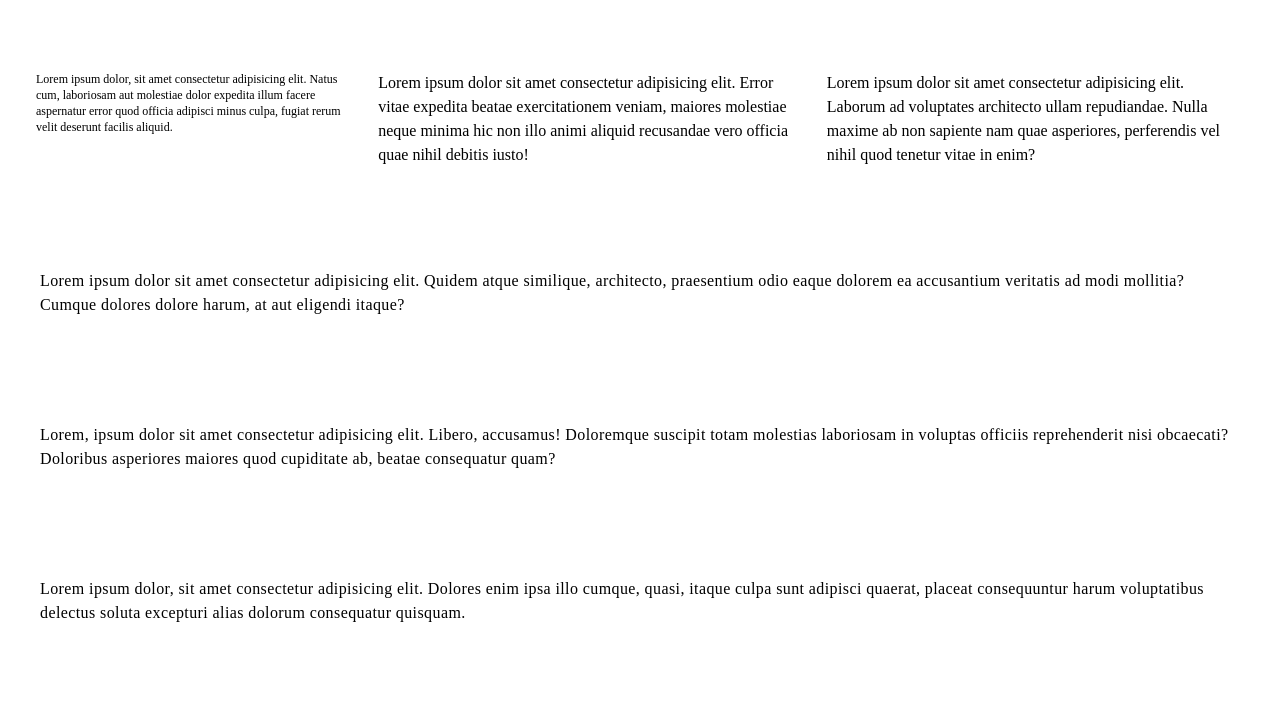
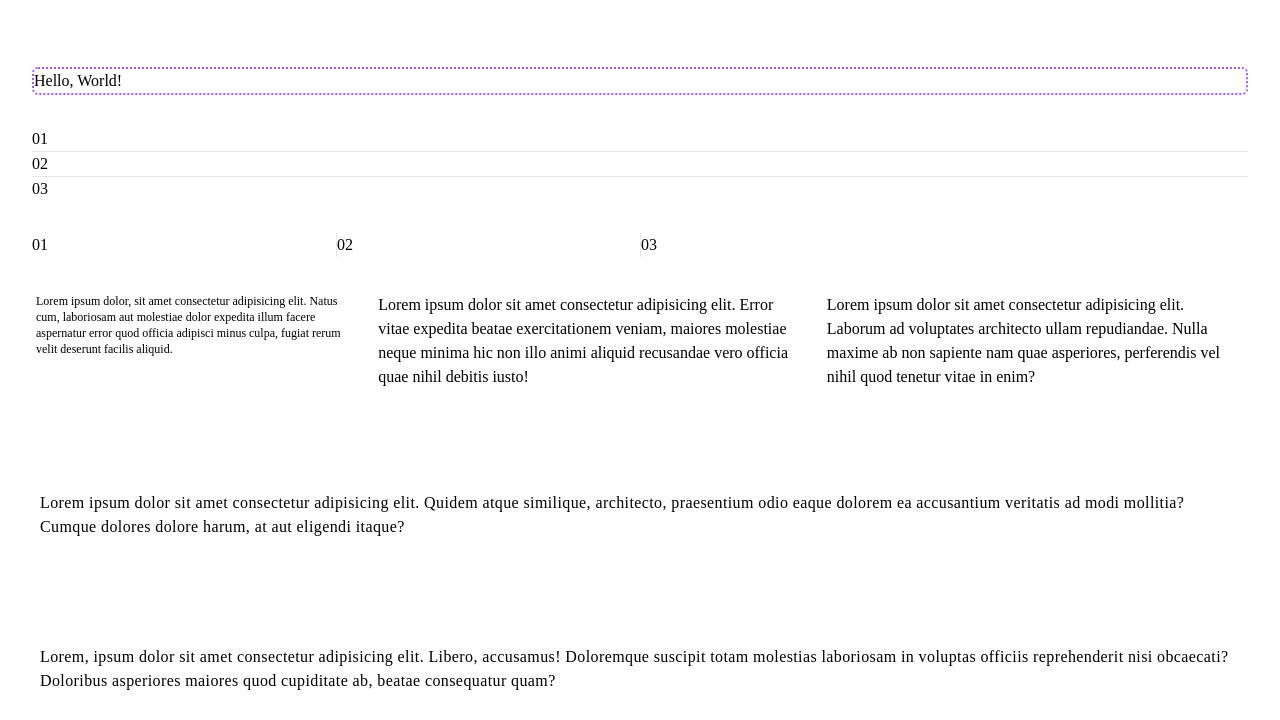
Before and after one commit to saraanv/tailwind-practice, a website: page mytailwindproject/src/index.html in a window 1280 px wide. Shown: the part 241-961 px from the top of the page. Drawn offline with Linux system fonts and the light colour scheme.

Commit message:
working with borders on tailwind and style, color . radius , width and also dividing and so on...

```diff
--- a/mytailwindproject/src/index.html
+++ b/mytailwindproject/src/index.html
@@ -7,7 +7,22 @@
     <link rel="stylesheet" href="./css/style.css">
 </head>
 <body class="font-vazir">
-    <h2 class="bg-blue-600 m-22 text-9xl"> سلام دنیا</h2>
+    <h2 class="bg-blue-600 m-22 text-9xl">Hello, World</h2>
+    <div class="border-2 border-dotted rounded-md border-purple-500 m-8">Hello, World! </div>
+
+
+    <div class="grid grid-cols-1 divide-y  m-8">
+        <div>01</div>
+        <div>02</div>
+        <div>03</div>
+      </div>
+
+
+      <div class="grid grid-cols-4 divide-x m-8">
+        <div>01</div>
+        <div>02</div>
+        <div>03</div>
+      </div>
 
     <div class="flex space-x-4 m-8">
         <div class="p-1 text-xs antialiased">Lorem ipsum dolor, sit amet consectetur adipisicing elit. Natus cum, laboriosam aut molestiae dolor expedita illum facere aspernatur error quod officia adipisci minus culpa, fugiat rerum velit deserunt facilis aliquid.</div>
```
Also changed, not shown: mytailwindproject/src/css/style.css.
